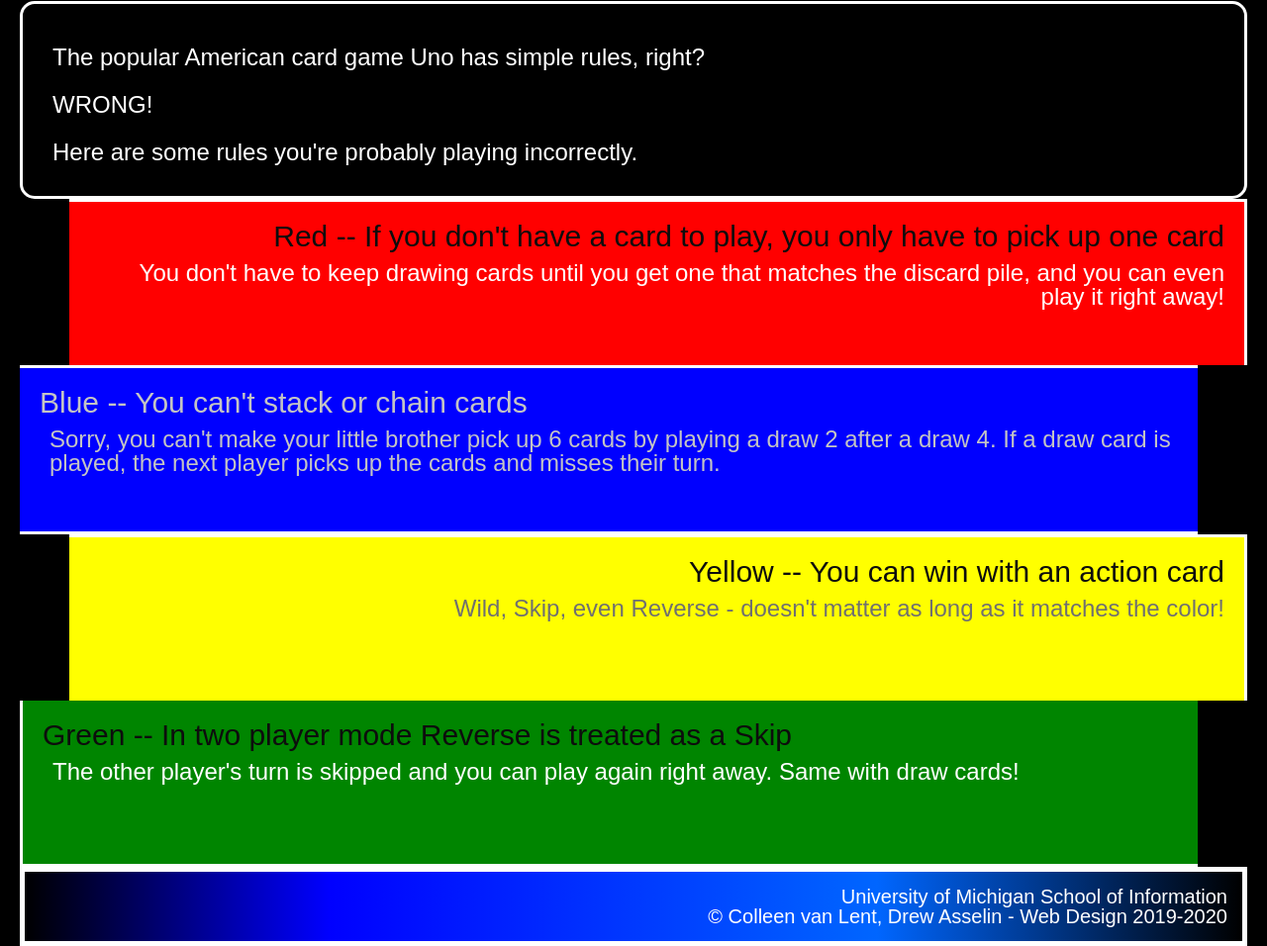
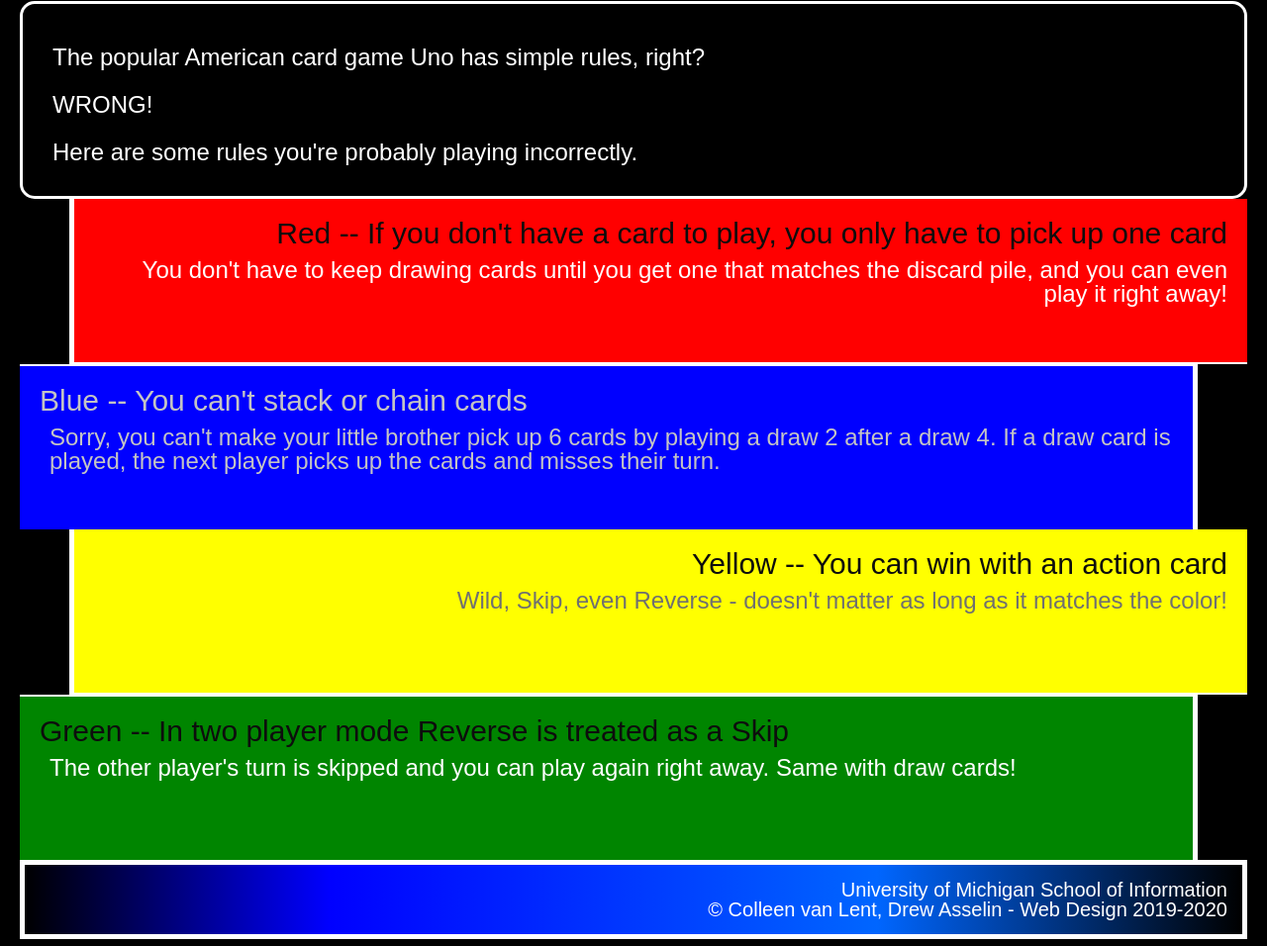
Before and after one commit to rprugh/hw3-2022, a plain HTML site: page index.html in a window 1280 px wide. Shown: the part 367-1323 px from the top of the page at 99% size. Drawn offline with Linux system fonts and the light colour scheme.

Commit message:
tried to fix borders

```diff
--- a/css/style.css
+++ b/css/style.css
@@ -28,7 +28,8 @@ img {
     padding: 20px;
     border: 10px dashed #ffffff;
     display: block;
-    margin: auto;
+    margin-left: auto;
+    margin-right: auto;
 }
 
 div {
@@ -47,16 +48,23 @@ div {
     background-color: #ff0000;
     text-align: right;
     margin-left: 50px;
-    border-left: 5px;
-    border-bottom: 2px;
+    border-left: 5px solid #ffffff;
+    border-bottom: 2px solid #ffffff;
+    border-top: none;
+    border-right: none;
 }
 
-.blue, .blue h2 {
+.blue {
     background-color: #0000ff;
     text-align: left;
     margin-right: 50px;
-    border-right: 5px;
-    border-left: 2px;
+    border-right: 5px solid #ffffff;
+    border-top: 2px solid #ffffff;
+    border-bottom: none;
+    border-left: none;
+}
+
+.blue h2, .blue p {
     color: #c4c4c4;
 }
 
@@ -64,8 +72,10 @@ div {
     background-color: #ffff00;
     text-align: right;
     margin-left: 50px;
-    border-bottom: 2px;
-    border-left: 5px;
+    border-bottom: 2px solid #ffffff;
+    border-left: 5px solid #ffffff;
+    border-top: none;
+    border-right: none;
     color: #707070;
 }
 
@@ -73,8 +83,10 @@ div {
     background-color: #008500;
     text-align: left;
     margin-right: 50px;
-    border-right: 5px;
-    border-top: 2px;
+    border-right: 5px solid #ffffff;
+    border-top: 2px solid #ffffff;
+    border-left: none;
+    border-bottom: none;
 }
 
 footer {
```
Also changed, not shown: index.html (line endings or trailing spaces).
